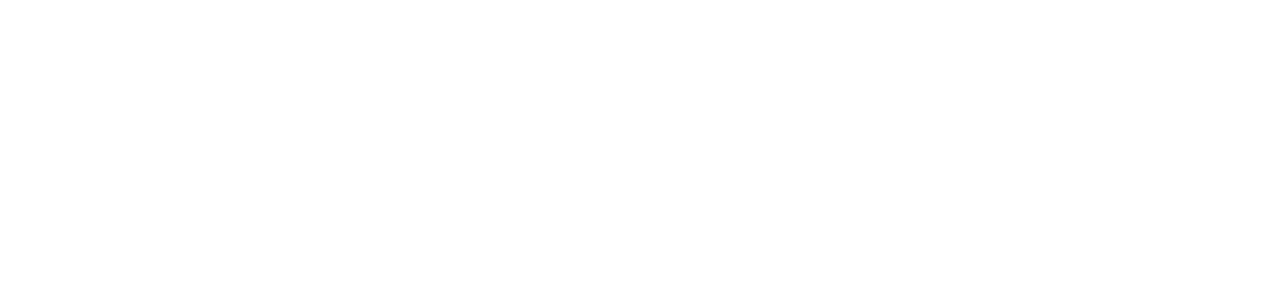
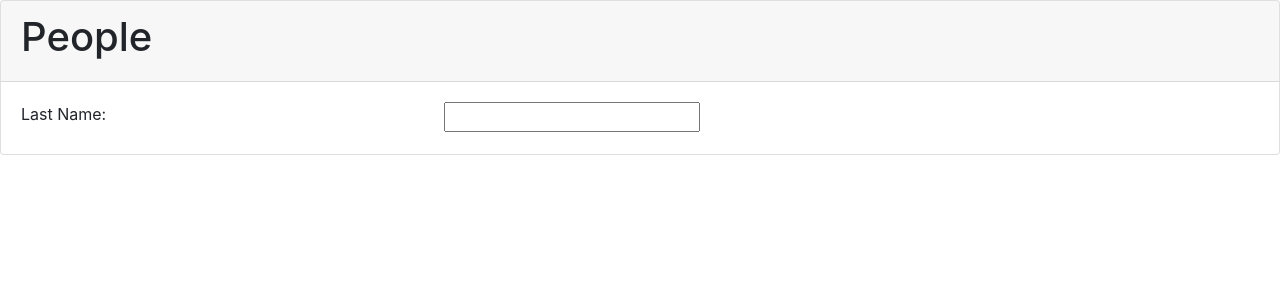
Before and after one commit to murfdudefl/AngularDynamicForms, an Angular app: page / in a window 1280 px wide. Shown: the top 300 px of the page. Built offline with nearby package versions, Linux system fonts and the light colour scheme.

Commit message:
Converted to CSS, quasi-working form

```diff
--- a/angular.json
+++ b/angular.json
@@ -10,7 +10,7 @@
       "prefix": "app",
       "schematics": {
         "@schematics/angular:component": {
-          "style": "sass"
+          "style": "css"
         }
       },
       "architect": {
@@ -27,7 +27,7 @@
               "src/assets"
             ],
             "styles": [
-              "src/styles.sass"
+              "src/styles.css"
             ],
             "scripts": []
           },
@@ -83,7 +83,7 @@
             "tsConfig": "src/tsconfig.spec.json",
             "karmaConfig": "src/karma.conf.js",
             "styles": [
-              "src/styles.sass"
+              "src/styles.css"
             ],
             "scripts": [],
             "assets": [
--- a/src/app/app.component.html
+++ b/src/app/app.component.html
@@ -1,17 +1,18 @@
 <!--The content below is only a placeholder and can be replaced.-->
-<h1>It works for me!</h1>
 <div class="card">
   <div class="card-header">
-
+    <h1>People</h1>
   </div>
   <div class="card-body">
     <form formGroup="myGroup">
-      <div class="container">
-        <div class="row">
-          <div class="col-4"><label for="lastName"></div>
-          <div class="col-4">Value</div>
+      <div class="row">
+        <div class="col-4"><label for="lastName">Last Name:</label>
+        </div>
+        <div class="col-4">
+          <input id="lastName" type=text formcontrolname="lastName">
         </div>
       </div>
     </form>
   </div>
 </div>
+{{ myGroup.length }}
--- /dev/null
+++ b/src/styles.css
@@ -0,0 +1,9 @@
+/* You can add global styles to this file, and also import other style files */
+@import 'https://maxcdn.bootstrapcdn.com/bootstrap/4.0.0/css/bootstrap.min.css';
+li {
+    font-size: large;
+}
+
+div.panel-heading {
+   font-size: x-large;
+}
```
Also changed, not shown: src/app/app.component.ts (+4 -4 lines).
